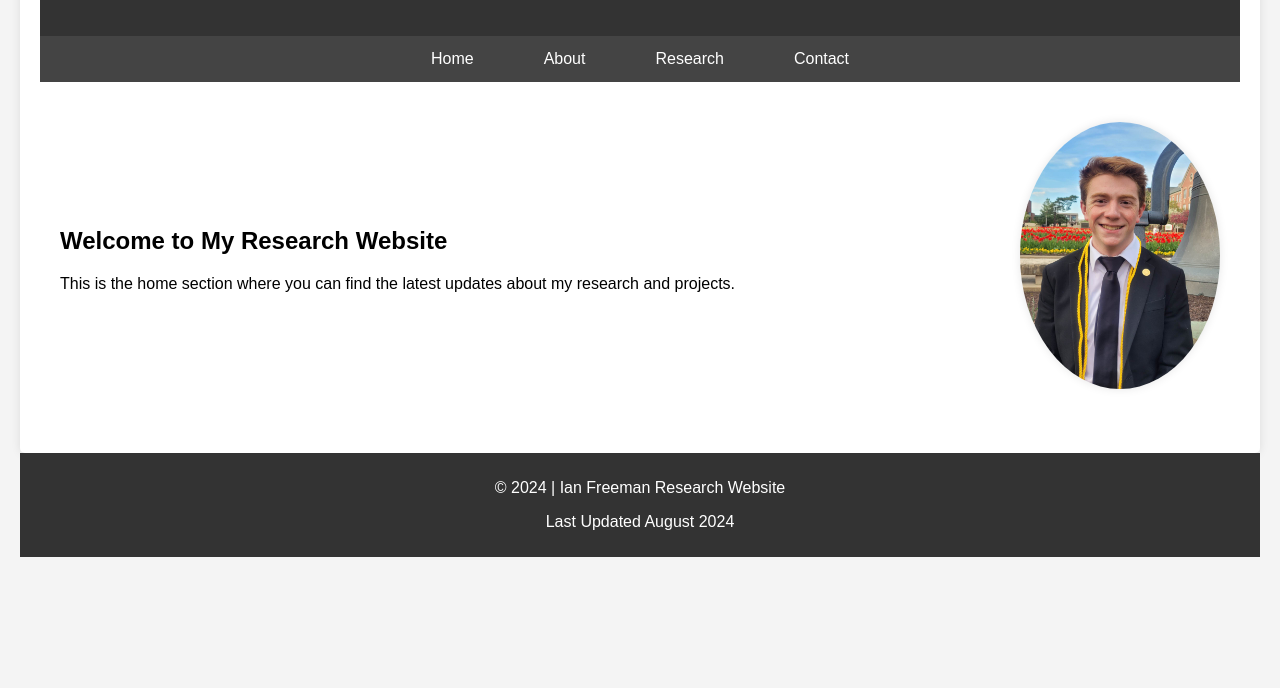
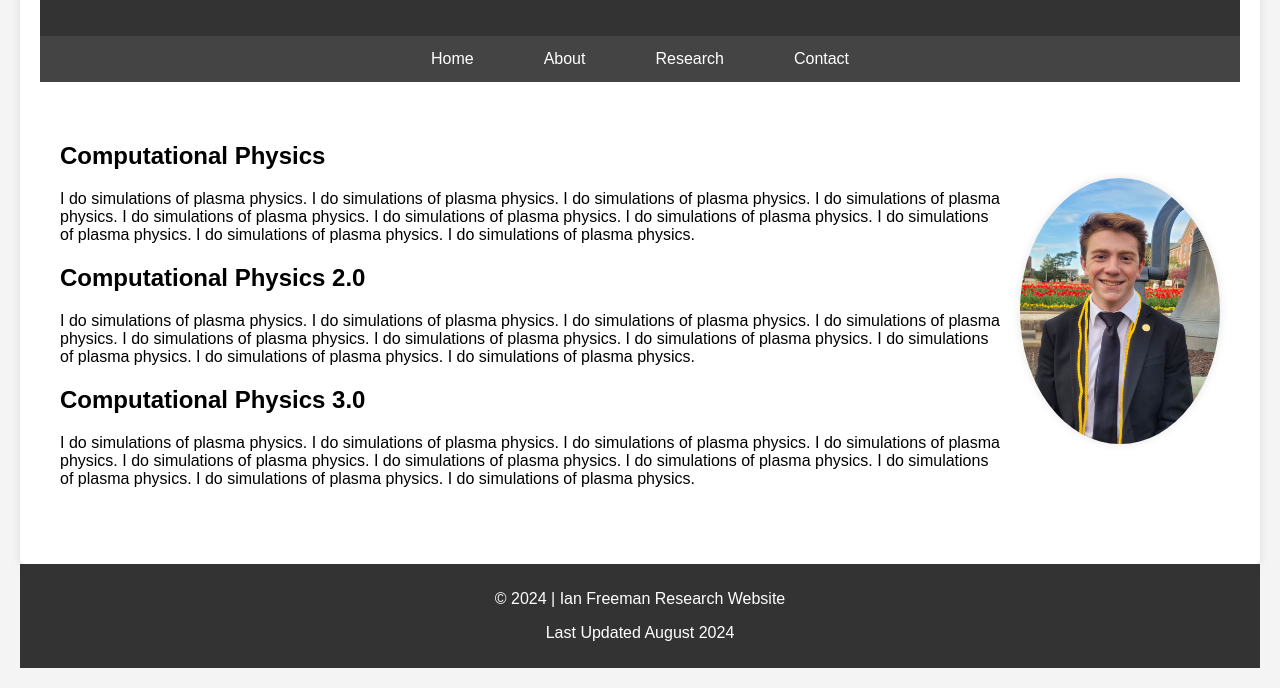
Before and after one commit to ianfreeman519/ianfreeman519.github.io, a plain HTML site: page index.html in a window 1280 px wide. Shown: the part 141-829 px from the top of the page. Before the commit the page ends 800 px from the top, so only its background shows below. Drawn offline with Linux system fonts and the light colour scheme.

Commit message:
Testing different sections on home page

```diff
--- a/index.html
+++ b/index.html
@@ -26,8 +26,12 @@
         <section id="home" class="content-section">
             <div class="home-content">
                 <div class="home-text">
-                    <h2>Welcome to My Research Website</h2>
-                    <p>This is the home section where you can find the latest updates about my research and projects.</p>
+                    <h2>Computational Physics</h2>
+                    <p>I do simulations of plasma physics. I do simulations of plasma physics. I do simulations of plasma physics. I do simulations of plasma physics. I do simulations of plasma physics. I do simulations of plasma physics. I do simulations of plasma physics. I do simulations of plasma physics. I do simulations of plasma physics. I do simulations of plasma physics.</p>
+                    <h2>Computational Physics 2.0</h2>
+                    <p>I do simulations of plasma physics. I do simulations of plasma physics. I do simulations of plasma physics. I do simulations of plasma physics. I do simulations of plasma physics. I do simulations of plasma physics. I do simulations of plasma physics. I do simulations of plasma physics. I do simulations of plasma physics. I do simulations of plasma physics.</p>
+                    <h2>Computational Physics 3.0</h2>
+                    <p>I do simulations of plasma physics. I do simulations of plasma physics. I do simulations of plasma physics. I do simulations of plasma physics. I do simulations of plasma physics. I do simulations of plasma physics. I do simulations of plasma physics. I do simulations of plasma physics. I do simulations of plasma physics. I do simulations of plasma physics.</p>
                 </div>
                 <div class="home-image">
                     <img src="images/headshot.jpg" alt="Ian Freeman's Headshot">
```
